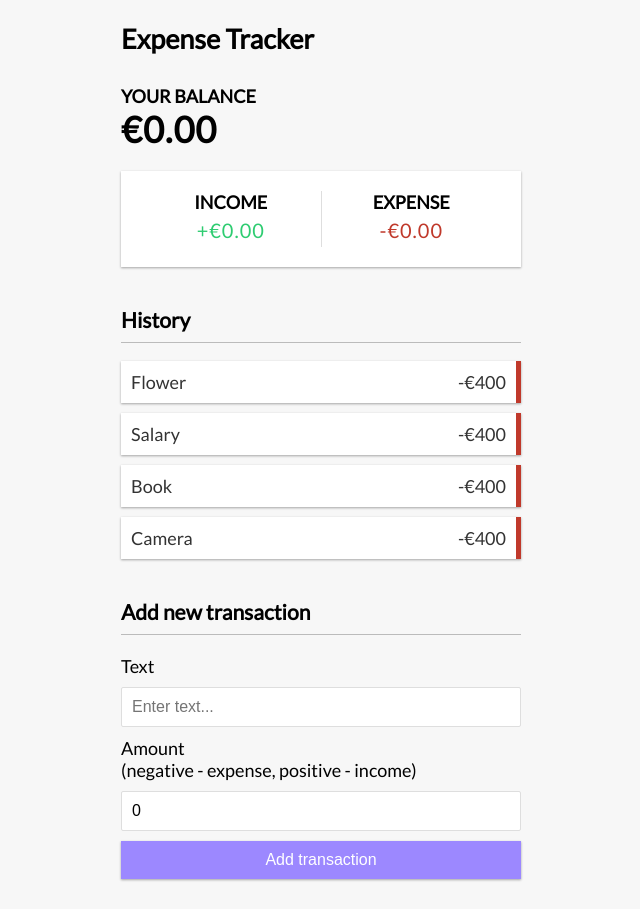
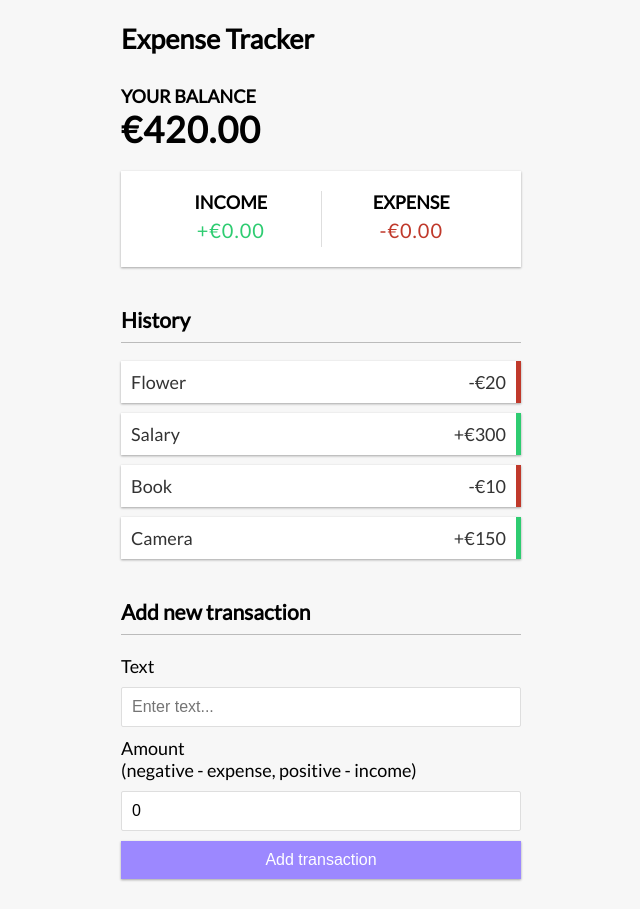
Before and after one commit to george-sagiannis/expense-tracker-react, a React (Create React App) app: page / in a window 1280 px wide. Shown: the whole page, without its empty margins (319-959 px from the left). Built offline with nearby package versions, Linux system fonts and the light colour scheme.

Commit message:
now amount in Balnce Component is calculated

```diff
--- a/src/App.js
+++ b/src/App.js
@@ -5,6 +5,7 @@
 import TransactionList from './components/TransactionList';
 import AddTransaction from './components/AddTransaction';
 import { GlobalProvider } from './context/GlobalState';
+
 
 function App() {
   return (
--- a/src/components/Balance.js
+++ b/src/components/Balance.js
@@ -1,10 +1,42 @@
-import React from 'react'
+import React, { useContext } from 'react'
 
+
+//his line imports the GlobalContext from the '../context/GlobalState' file. The GlobalContext is used to access the global state and its data throughout the application
+import { GlobalContext } from '../context/GlobalState';
+
+
+//define a functional component
 const Balance = () => {
+
+  //useContext hook to access the GlobalContext and destructure the transactions array from the global state
+  const { transactions } = useContext(GlobalContext);
+
+  //This line creates a new array named amounts by mapping over the transactions array and extracting the amount property from each transaction
+  const amounts = transactions.map(transaction => transaction.amount);
+
+  //This code iterates over each transaction in the transactions array, and for each transaction, it pushes the amount property into the amounts array. This results in an array containing only the amount values from each transaction
+  //other way instead of map
+  // const amounts = [];
+  // for (const transaction of transactions) {
+  //   amounts.push(transaction.amount);
+  // }
+
+  //This line calculates the total balance by using the reduce method on the amounts array. It initializes the accumulator (acc) to 0 and adds each item in the array to it. The toFixed(2) method is then used to ensure that the total is formatted with two decimal places
+  const total = amounts.reduce((acc, item) => (acc += item), 0).toFixed(2);
+
+  //This code iterates over each element in the amounts array, adding it to the total variable. Finally, it formats the total to two decimal places using toFixed(2)
+  //other way insted of reduce method
+  // let total = 0;
+  // for (const amount of amounts) {
+  //   total = total + amount;
+  // }
+  // total = total.toFixed(2);
+
+
   return (
     <>
         <h4>Your Balance</h4>
-        <h1>€0.00</h1>
+        <h1>€{total}</h1>
     </>
   )
 }
--- /dev/null
+++ b/src/components/Transaction.js
@@ -0,0 +1,19 @@
+import React from 'react'
+
+//now {transaction.text} is undefined
+//so now or i will pass it as props.transaction.text or better with destrucuring {transaction} inside const Transaction
+
+const Transaction = ({ transaction }) => {
+
+  //to have negative or plus according the amount
+  const sign = transaction.amount < 0 ? '-' : '+';
+
+  //Math.abs() so instead of -€ 20 to see that as -€20
+  return (
+    <li key={transaction.id} className={transaction.amount < 0 ? 'minus' : 'plus'}>
+        {transaction.text} <span>{sign}€{Math.abs(transaction.amount)}</span><button className="delete-btn">x</button>
+     </li>
+  )
+}
+
+export default Transaction;
--- a/src/components/TransactionList.js
+++ b/src/components/TransactionList.js
@@ -1,4 +1,7 @@
 import React, { useContext } from 'react';
+
+import Transaction from './Transaction';
+
 
 //pull our Global State importing our global context
 import { GlobalContext } from '../context/GlobalState';
@@ -12,21 +15,19 @@
   console.log(useContext(GlobalContext));
 
   //say for each transaction with map we want to output for now just this list item all the li will put in parenthesis
+  //then instead of li we add the Transaction new component that nees to know which specific transaction to render
+  //so we nned to pass it as a prop
 
+  //now i take this error export 'Transaction' (imported as 'Transaction') was not found in '../context/GlobalState' (possible exports: GlobalContext, GlobalProvider)
+  //[eslint] src\components\Transaction.js Line 5:14:  'transaction' is not defined
   return (
      <>
         <h3>History</h3>
           <ul className="list">
-              {transactions.map(transaction => (
-
-                <li key={transaction.id} className="minus">
-                  {transaction.text} <span>-€400</span><button className="delete-btn">x</button>
-                </li>
-
-              ))}
+              {transactions.map(transaction => (<Transaction key={transaction.id} transaction={transaction}/>))}
           </ul>
       </>
   )
 }
 
-export default TransactionList
+export default TransactionList;
```
